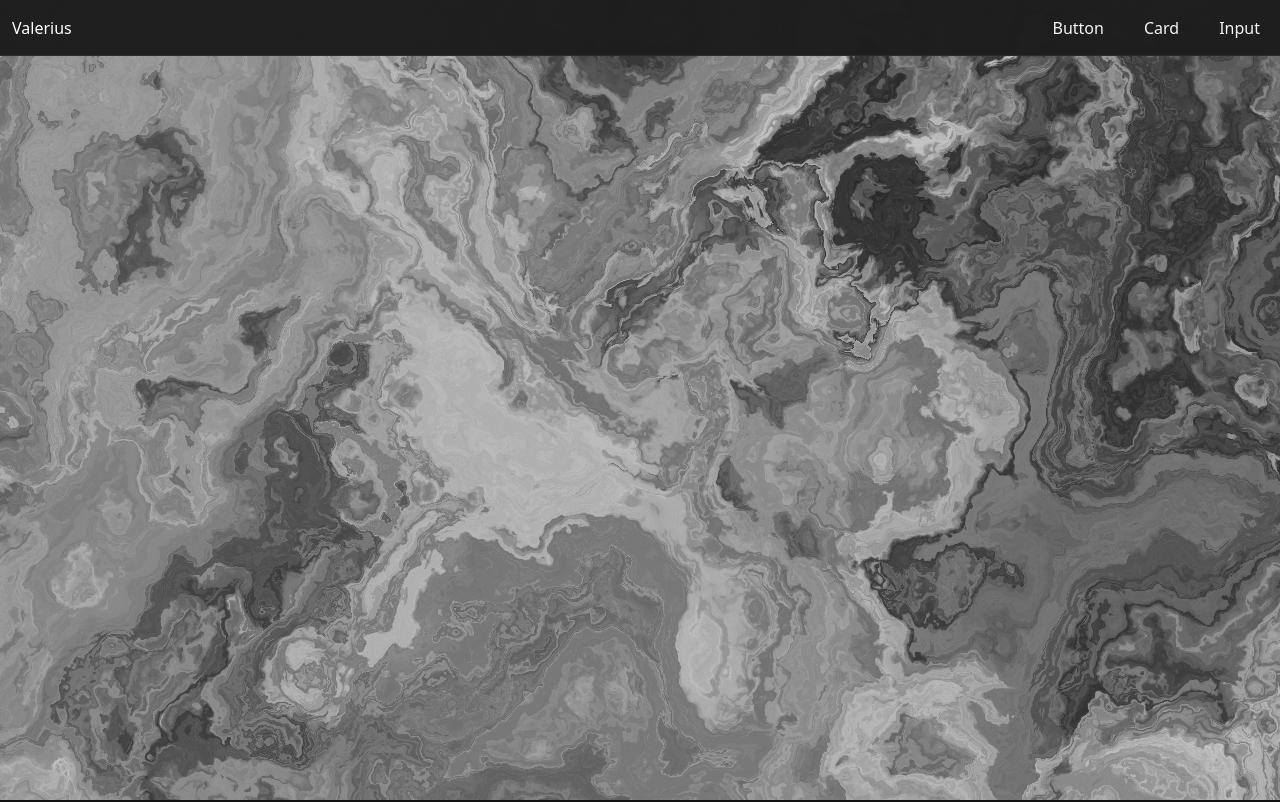
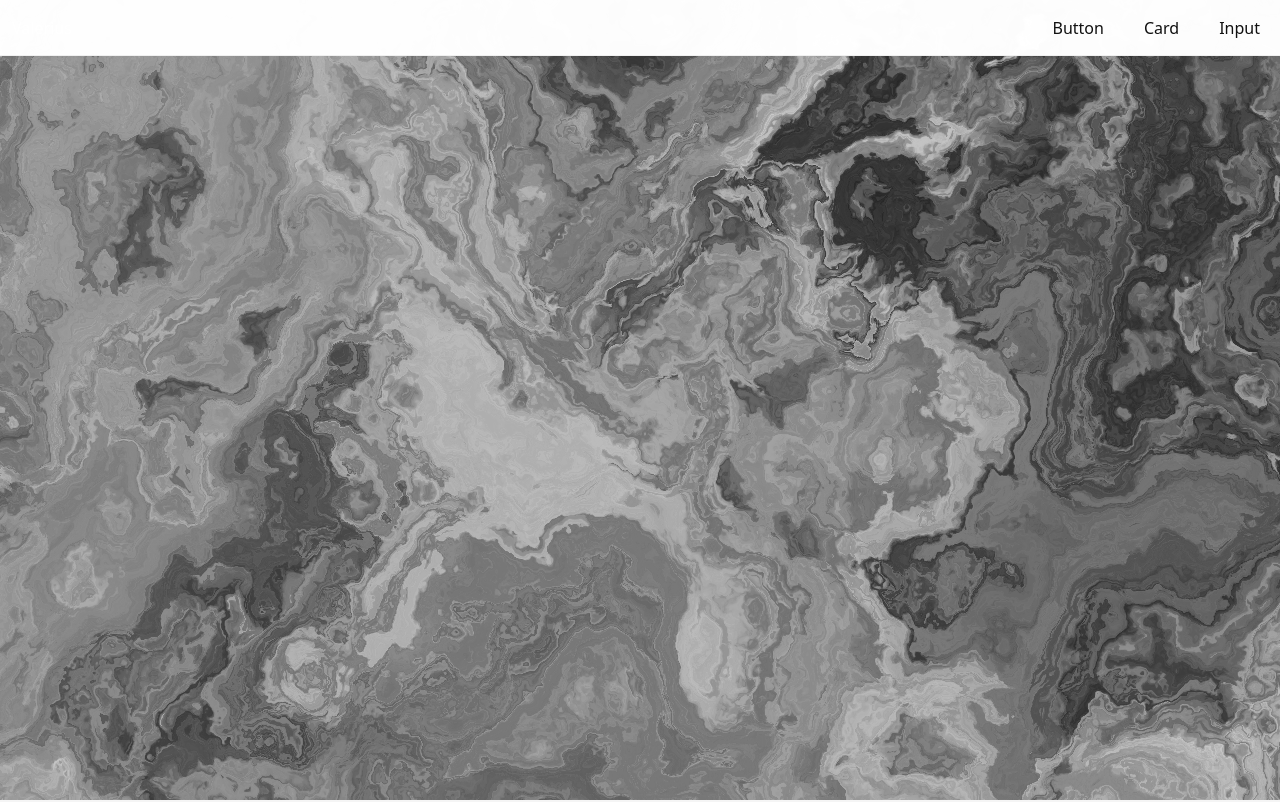
Before and after one commit to Villy-P/corekit-ui, a SvelteKit app: page / in a window 1280 px wide. Shown: the top 802 px of the page. Built offline with nearby package versions, Linux system fonts and the light colour scheme.

Commit message:
fix: remove dark class from html tag and update color variables in layout.css for consistency

```diff
--- a/src/app.html
+++ b/src/app.html
@@ -1,5 +1,5 @@
 <!doctype html>
-<html class="dark" lang="en">
+<html lang="en">
 	<head>
 		<meta charset="utf-8" />
 		<link rel="icon" href="%sveltekit.assets%/favicon.svg" />
--- a/src/styles/layout.css
+++ b/src/styles/layout.css
@@ -18,13 +18,13 @@
 }
 
 :root {
-    --vpcui-color-main-background: var(--color-mist-50);
-    --vpcui-color-sub-background: var(--color-mist-300);
-    --vpcui-color-sub-background-hover: var(--color-mist-400);
-    --vpcui-color-main-text: #000;
-    --vpcui-color-sub-text: #555;
-    --vpcui-color-form-background: var(--color-mist-100);
-    --vpcui-color-form-hover: var(--color-mist-200);
+    --vpcui-color-main-background: #F5F5F5;
+    --vpcui-color-sub-background: #FFF;
+    --vpcui-color-sub-background-hover: #F0F0F0;
+    --vpcui-color-main-text: #111;
+    --vpcui-color-sub-text: #6B6B6B ;
+    --vpcui-color-form-background: #FFFFFF;
+    --vpcui-color-form-hover: #D4D4D4;
     --vpcui-color-navbar-element-hover-background: var(--color-mist-100);
 }
 
```
